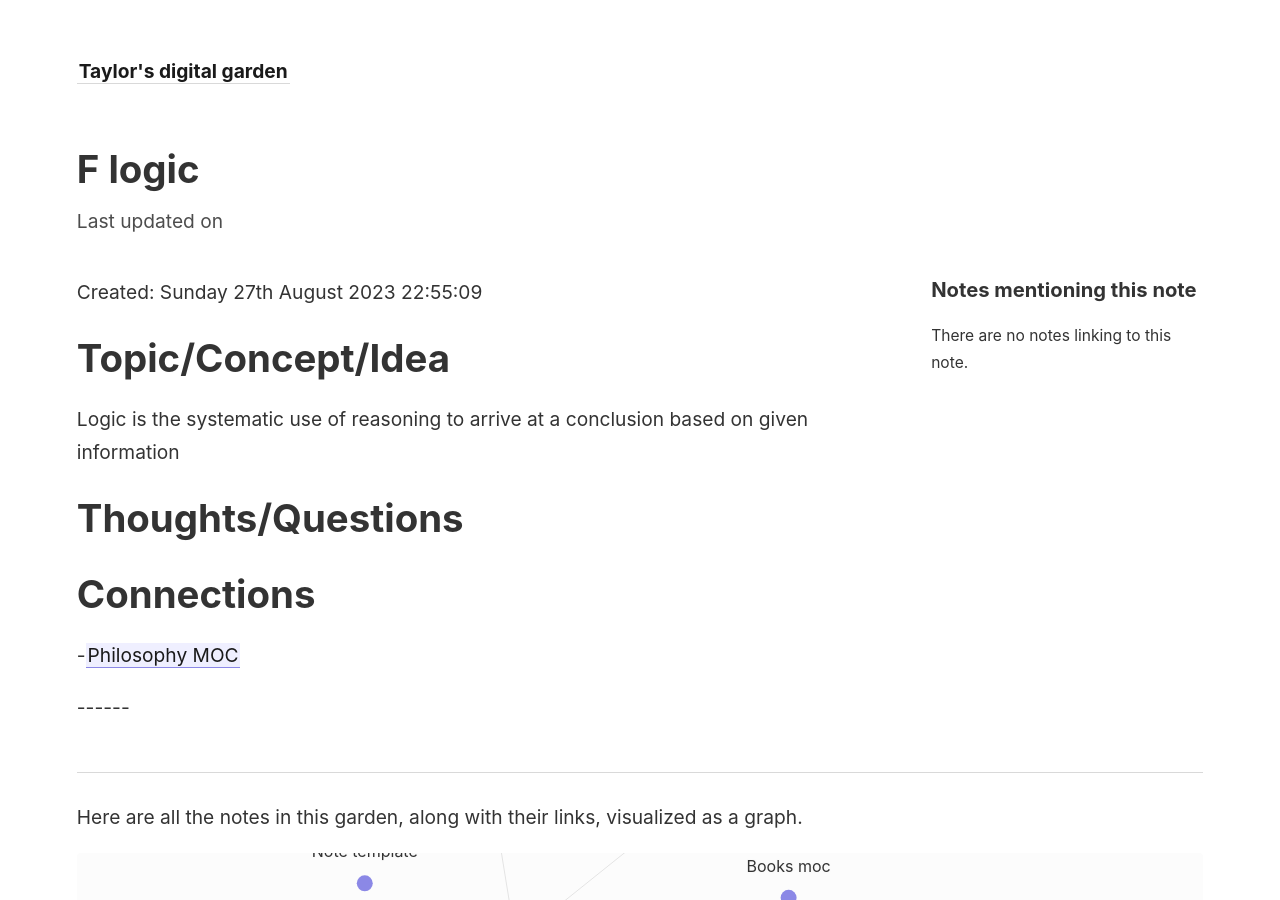
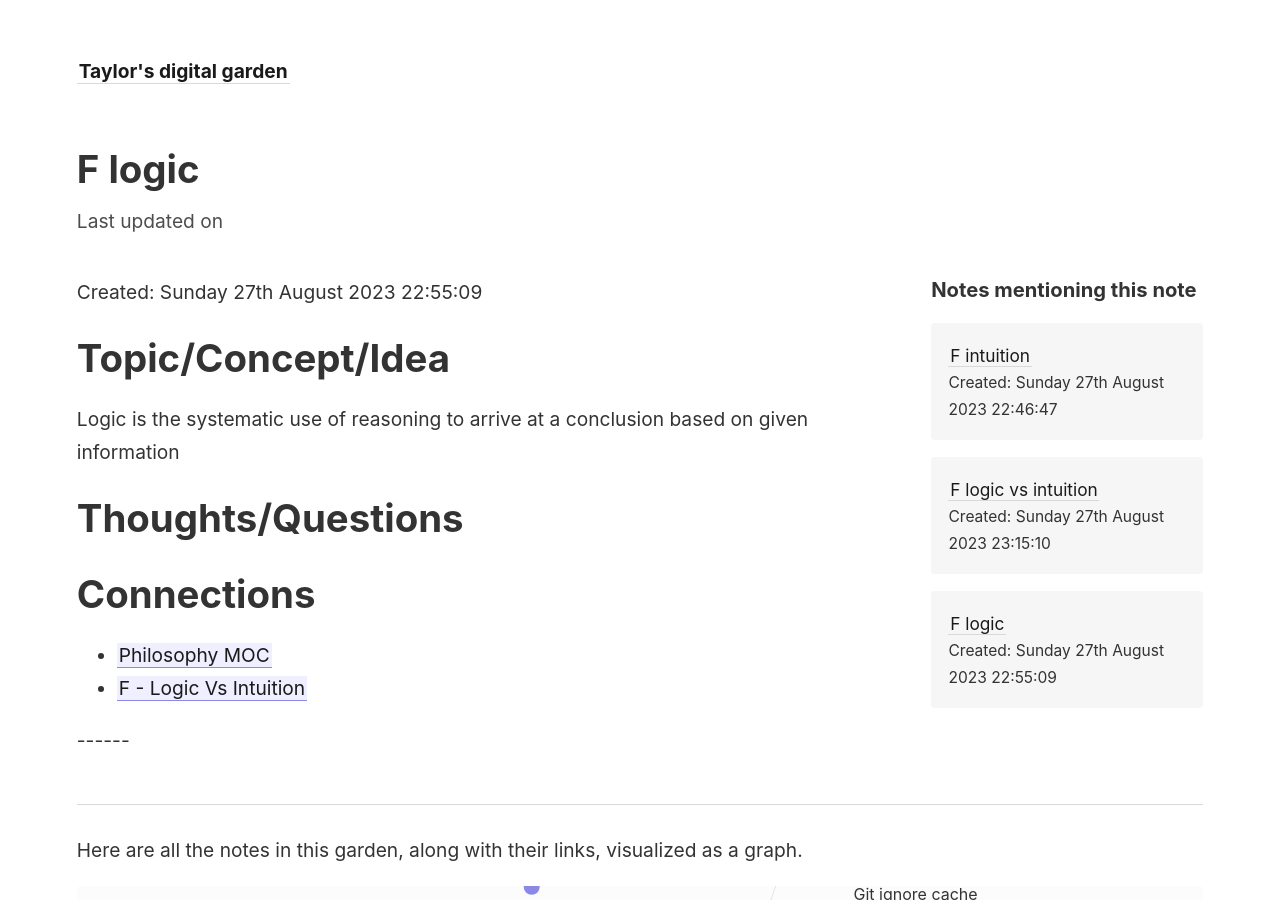
Before and after one commit to TM2611/digital-garden, a Jekyll site: the page built from _notes/001 Fleeting Notes/F - Logic.md, in a window 1280 px wide and 900 px high. Built offline with Jekyll 4.4.1, drawn with Linux system fonts in a browser that asks for light colours; some of the changed text lies outside the part shown.

Commit message:
PLANT - Logic vs Intuition

```diff
--- a/_notes/001 Fleeting Notes/F - Intuition.md
+++ b/_notes/001 Fleeting Notes/F - Intuition.md
@@ -13,3 +13,4 @@
 
 # Connections
 - [[Psychology MOC]]
+- [[F - Logic Vs Intuition]]
--- /dev/null
+++ b/_notes/001 Fleeting Notes/F - Logic Vs Intuition.md
@@ -0,0 +1,16 @@
+---
+---
+
+Created: Sunday 27th August 2023 23:15:10
+
+# Topic/Concept/Idea
+
+
+# Thoughts/Questions
+
+- Utility theory for decision making
+
+# Connections
+- [[Psychology MOC]]
+- [[F - Logic]]
+- [[F - Intuition]]
--- a/_notes/001 Fleeting Notes/F - Logic.md
+++ b/_notes/001 Fleeting Notes/F - Logic.md
@@ -12,4 +12,5 @@
 
 # Connections
 
--[[Philosophy MOC]]
+- [[Philosophy MOC]]
+- [[F - Logic Vs Intuition]]
```
